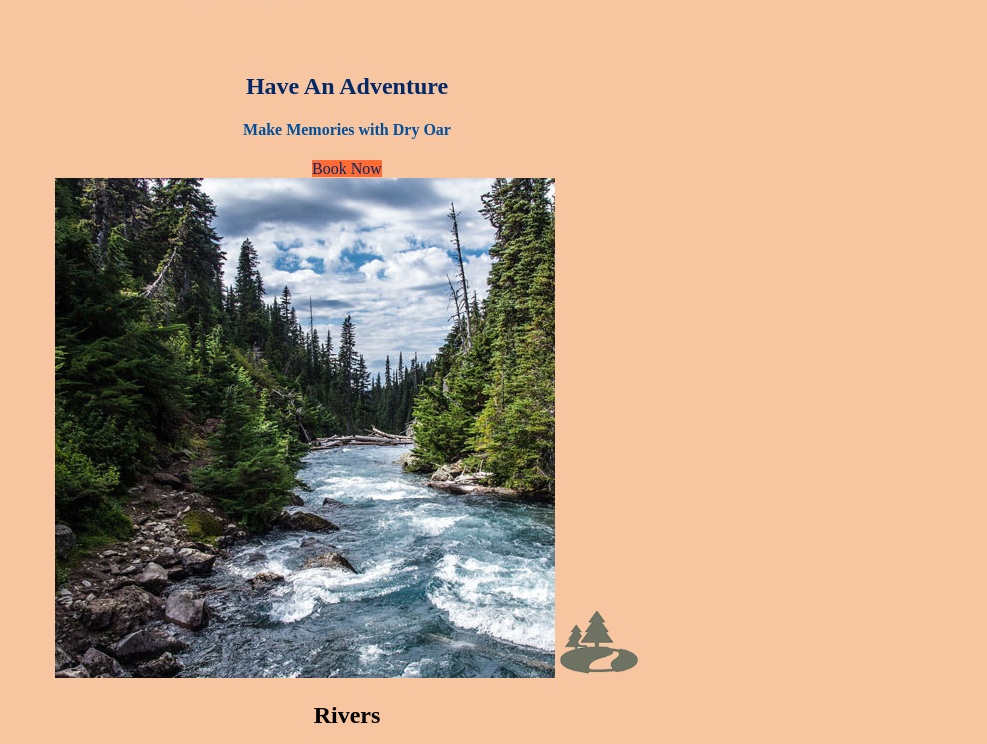
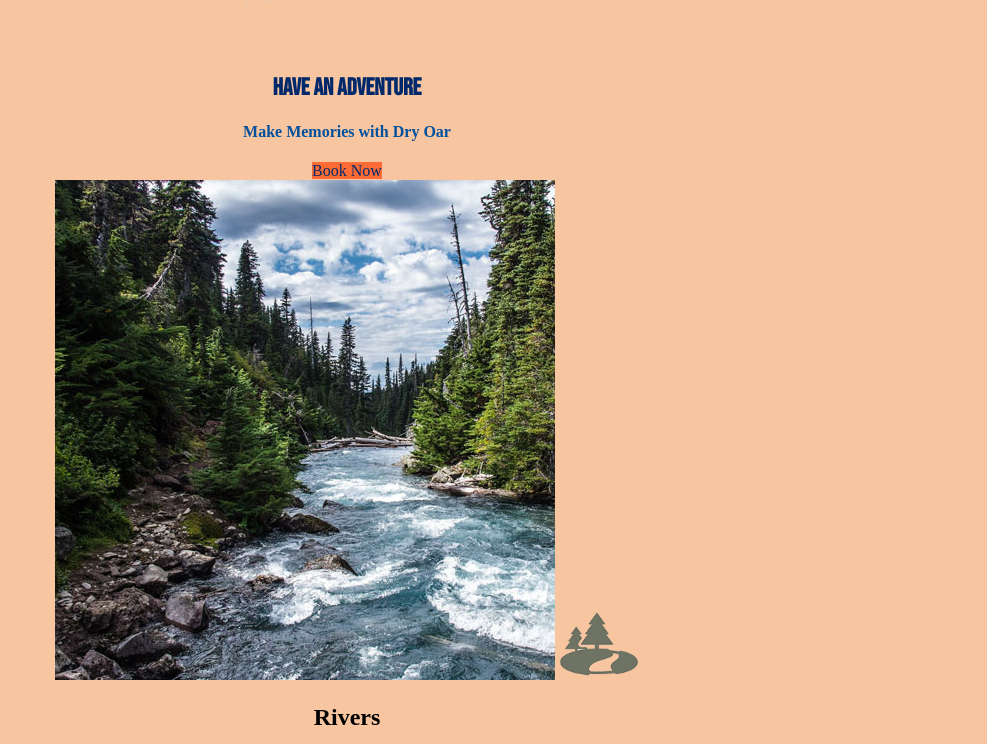
Before and after one commit to jadams868/wdd130, a plain HTML site: page wwr/index.html in a window 1280 px wide. Shown: the part 916-1660 px from the top of the page, without its empty margins (293-1280 px from the left). Drawn offline with Linux system fonts and the light colour scheme.

Commit message:
Updated Title Font

```diff
--- a/wwr/styles/site-plan-rafting.css
+++ b/wwr/styles/site-plan-rafting.css
@@ -14,7 +14,7 @@ Fonts are separated by a & */
 
   /* change the values below to your chosen font(s) */
   --heading-font: "Bebas Neue";
-  --paragraph-font: Heebo, Helvetica, sans-serif;
+  --paragraph-font: 'Heebo', Helvetica, sans-serif;
 
   /* these colors below should be chosen from among your palette colors above */
   --headline-color-on-white: #00509D;  /* headlines on a white background */
--- a/wwr/styles/style.css
+++ b/wwr/styles/style.css
@@ -1,3 +1,28 @@
+@import url('https://fonts.googleapis.com/css2?family=Bebas+Neue&family=Heebo&display=swap');
+
+:root {
+  /* change the values below to your colors from your palette */
+  --primary-color: #00509D   ;
+  --secondary-color: #00296B ;
+  --accent1-color: #FF6B35;
+  --accent2-color: #F7C59F;
+
+  /* change the values below to your chosen font(s) */
+  --heading-font: "Bebas Neue";
+  --paragraph-font: 'Heebo', Helvetica, sans-serif;
+
+  /* these colors below should be chosen from among your palette colors above */
+  --headline-color-on-white: #00509D;  /* headlines on a white background */
+  --headline-color-on-color: #00296B; /* headlines on a colored background */
+  --paragraph-color-on-white: #00509D; /* paragraph text on a white background */
+  --paragraph-color-on-color: #00509D; /* paragraph text on a colored background */
+  --paragraph-background-color: #F7C59F  ;
+  --nav-link-color: #00296B;
+  --nav-background-color: #F7C59F;
+  --nav-hover-link-color: #00509D;
+  --nav-hover-background-color: #FF6B35;
+}
+
 #content {
     max-width: 1600px;
     margin: 0 auto;
@@ -8,6 +33,7 @@
 nav a {
     text-align: center;
     color: #00296B;
+    /* color: var(--primary-color); */
     text-decoration: none;
 }
 #hero-img {
@@ -40,6 +66,7 @@ nav a:hover {
 }
 .home-title {
     color: #00296B;
+    font-family: "Bebas Neue",'Heebo', Helvetica, sans-serif;
 }
 h4 {
     color: #00509D;
@@ -72,6 +99,7 @@ footer a:hover {
 }
 .msg h2 {
     color: white;
+    font-family: "Bebas Neue", 'Heebo', Helvetica, sans-serif;
 }
 .msg p {
     color: white;
```
